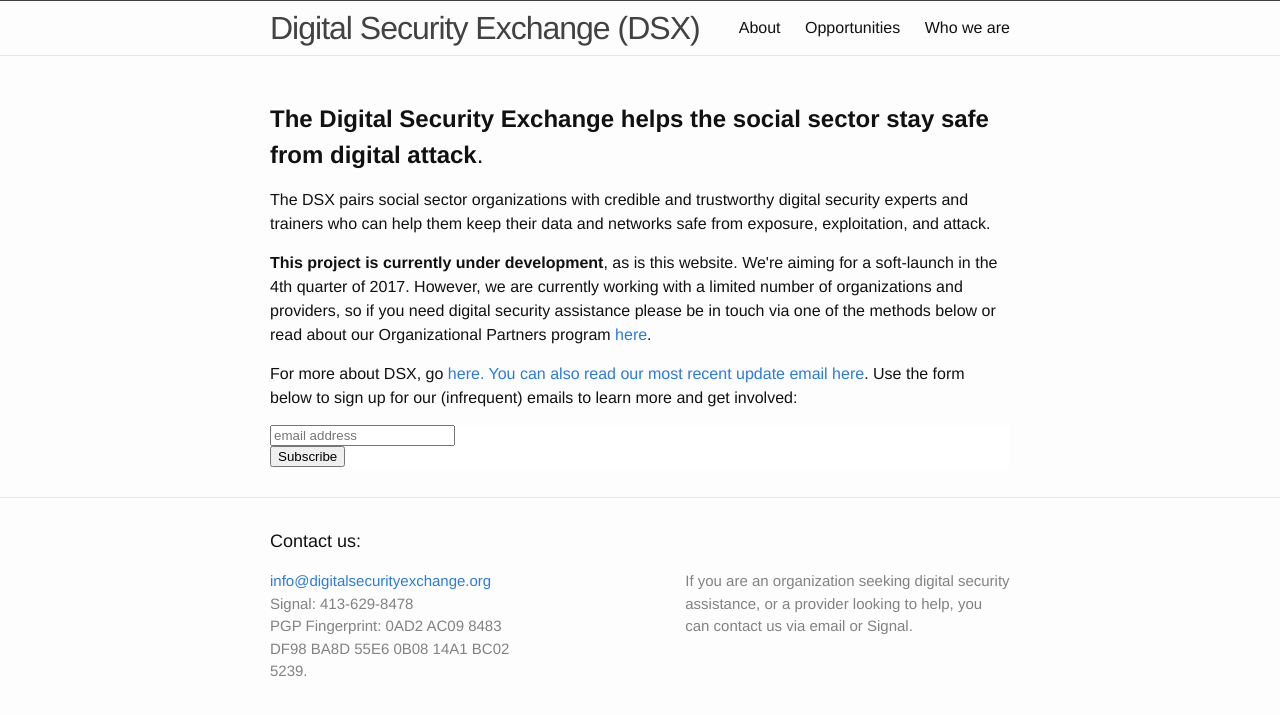
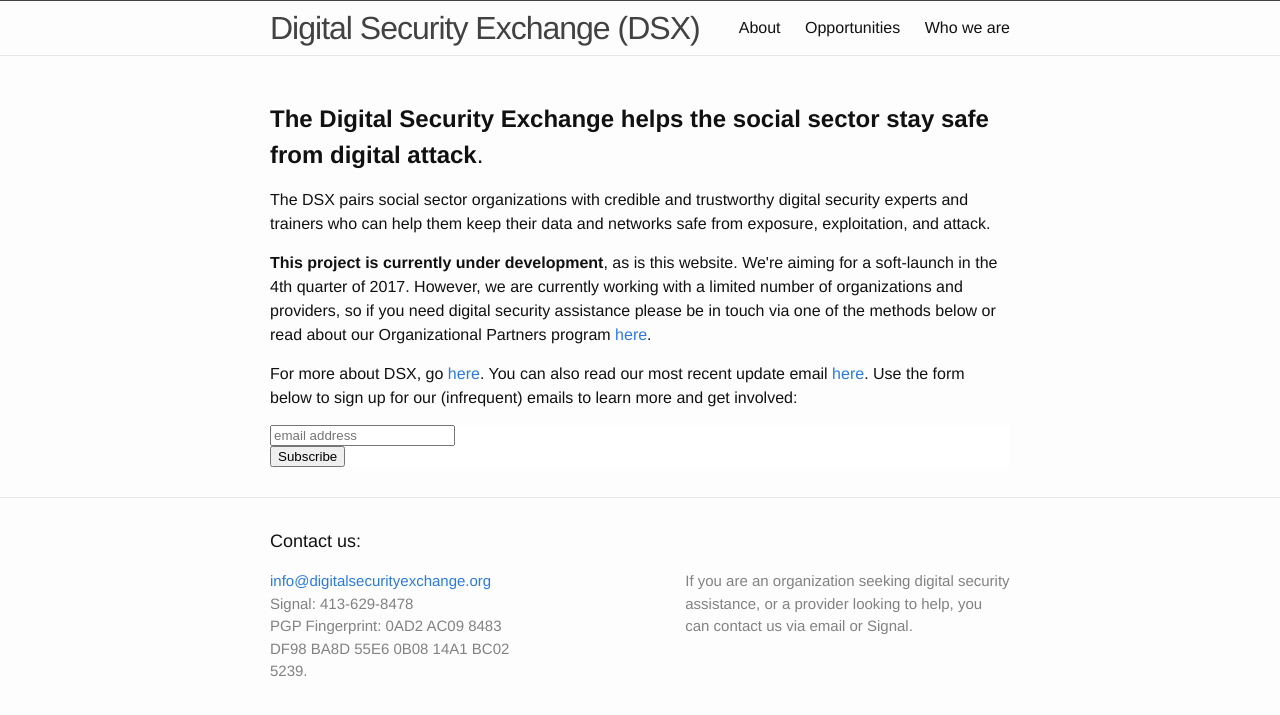
Before and after one commit to digiexchange/dsx.github.io, a Jekyll site: the page built from index.md, in a window 1280 px wide. Shown: the top 715 px of the page. Built offline with Jekyll 4.4.1, drawn with Linux system fonts in a browser that asks for light colours; comment, search, counter and statistics services are not loaded; part of the change alters nothing that is shown.

```diff
--- a/_layouts/home.html
+++ b/_layouts/home.html
@@ -14,7 +14,7 @@ layout: default
 
     <p><strong>This project is currently under development</strong>, as is this website. We're aiming for a soft-launch in the 4th quarter of 2017. However, we are currently working with a limited number of organizations and providers, so if you need digital security assistance please be in touch via one of the methods below or read about our Organizational Partners program <a href="https://www.digitalsecurityexchange.org/partners/">here</a>.
 
-    <p>For more about DSX, go <a href="/about">here. You can also read our most recent update email <a href="http://mailchi.mp/d7b5df926a7f/digital-security-exchange-september-update">here</a>. Use the form below to sign up for our (infrequent) emails to learn more and get involved:
+    <p>For more about DSX, go <a href="/about">here</a>. You can also read our most recent update email <a href="http://mailchi.mp/d7b5df926a7f/digital-security-exchange-september-update">here</a>. Use the form below to sign up for our (infrequent) emails to learn more and get involved:
     <!-- Begin MailChimp Signup Form -->
     <link href="//cdn-images.mailchimp.com/embedcode/slim-10_7.css" rel="stylesheet" type="text/css">
     <style type="text/css">
```
